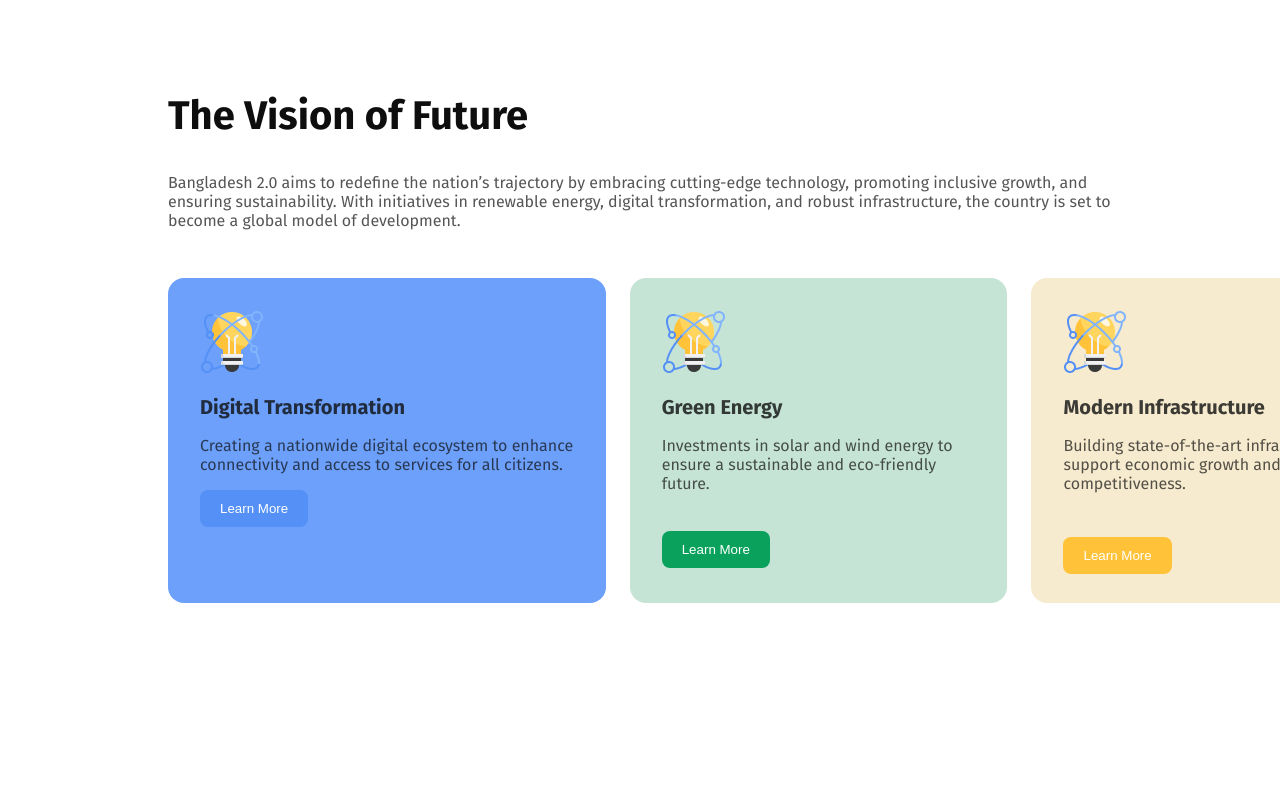
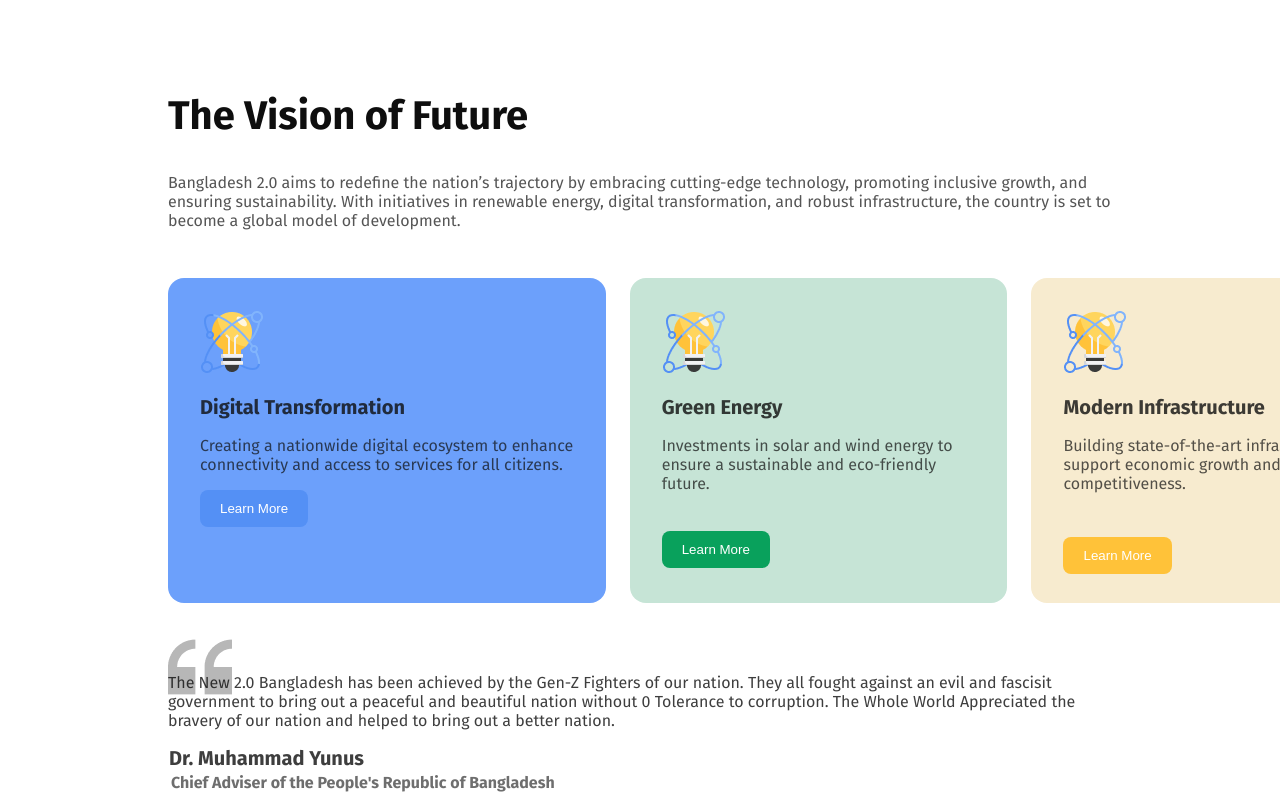
Before and after one commit to Enansyed/B11A1-new-country, a plain HTML site: page index.html in a window 1280 px wide. Shown: the part 801-1601 px from the top of the page. Before the commit the page ends 1412 px from the top, so only its background shows below. Drawn offline with Linux system fonts and the light colour scheme.

Commit message:
added younus section

```diff
--- a/index.html
+++ b/index.html
@@ -67,6 +67,16 @@
             </div>
            </div>
         </section>
+        <section class="Younus-section">
+            <p class="younus-description">The New 2.0 Bangladesh has been achieved by the Gen-Z Fighters
+                of our nation. They all fought against an evil and fascisit government
+                to bring out a peaceful and beautiful nation without 0 Tolerance to corruption.
+                The Whole World Appreciated the bravery of our nation and helped to bring out
+                a better nation.
+            </p>
+            <h2 class="younus-title">Dr. Muhammad Yunus</h2>
+            <h5 class="younus-subtitle">Chief Adviser of the People's Republic of Bangladesh</h5>
+        </section>
     </main>
     <footer>
 
--- a/styles/style.css
+++ b/styles/style.css
@@ -25,14 +25,14 @@
     padding: 80px 40px 80px 0px;
 }
 .banner-starting{
-    font-weight: 400;
+    font-weight: medium;
     font-size: 24px;
-    opacity: 100%;
+    opacity: 50%;
     color: #0E0E0E;
 }
 .banner-title{
-    font-weight: 800px;
-    font-size: 60px;
+    font-weight: bold;
+    font-size: 56px;
     opacity: 100%;
     color: #0E0E0E;
 }
@@ -154,3 +154,36 @@
         border: none;
         margin-top: 28px;
     }
+    /* Younus-section styles */
+    .Younus-section{
+        background-image: url('../assets/quote-bg.png');
+        background-repeat: no-repeat;
+        background-position-x: left;
+        border-radius: 16px;
+        margin-top: 32px;
+        margin-left: 160px;
+        margin-right: 160px;
+    }
+
+    .younus-description{
+         font-weight: 400px;
+         font-size: 16px;
+         color: #0E0E0E;
+         opacity: 80%;
+         padding-top: 38px;
+         padding-right: 25px;
+    }
+    .younus-title{
+        font-weight: 600px;
+        font-size: 20px;
+        color: #0E0E0E;
+        opacity: 80%;
+        margin: 1px;
+    }
+    .younus-subtitle{
+        font-weight: 200px;
+        font-size: 16px;
+        color: #0E0E0E;
+        opacity: 60%;
+        margin: 3px;
+    }
```
